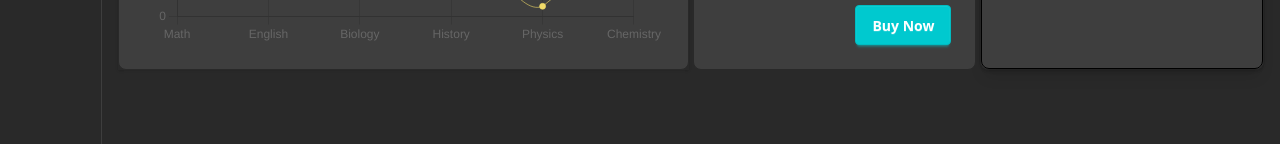
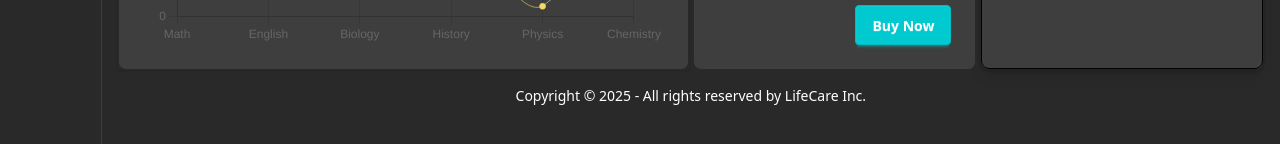
Before and after one commit to forLoop94/First_Responders, a React app in the folder client/: page /dashboard in a window 1280 px wide. Shown: the part 536-680 px from the top of the page. Built offline with nearby package versions, Linux system fonts and the light colour scheme; no server answers; the HTML template or start-up script is replaced by a standard one.

Commit message:
Add footer to dashboard screen

```diff
--- a/client/src/pages/Dashboard.tsx
+++ b/client/src/pages/Dashboard.tsx
@@ -4,6 +4,7 @@ import Stat from "../components/Stat";
 import Card from "../components/Card";
 import ScoreLineChart from "../components/Chart";
 import Cally from "../components/Cally";
+import Footer from "./Footer";
 
 const Dashboard: React.FC = () => {
   return (
@@ -44,6 +45,7 @@ const Dashboard: React.FC = () => {
           </div>
         </Card>
       </div>
+      <Footer />
     </div>
   );
 };
--- /dev/null
+++ b/client/src/pages/Footer.tsx
@@ -0,0 +1,16 @@
+import React from "react";
+
+const Footer: React.FC = () => {
+  return (
+    <footer className="footer sm:footer-horizontal footer-center text-base-content p-4">
+      <aside>
+        <p>
+          Copyright © {new Date().getFullYear()} - All rights reserved by
+          LifeCare Inc.
+        </p>
+      </aside>
+    </footer>
+  );
+};
+
+export default Footer;
```
